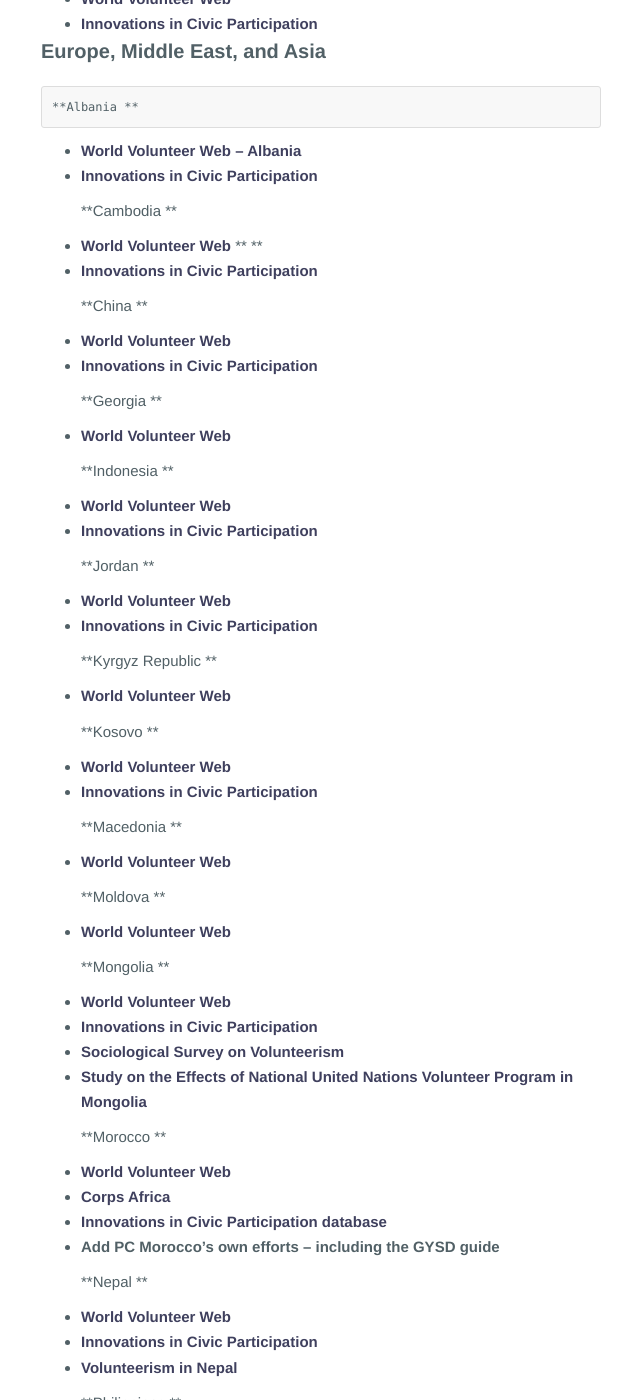
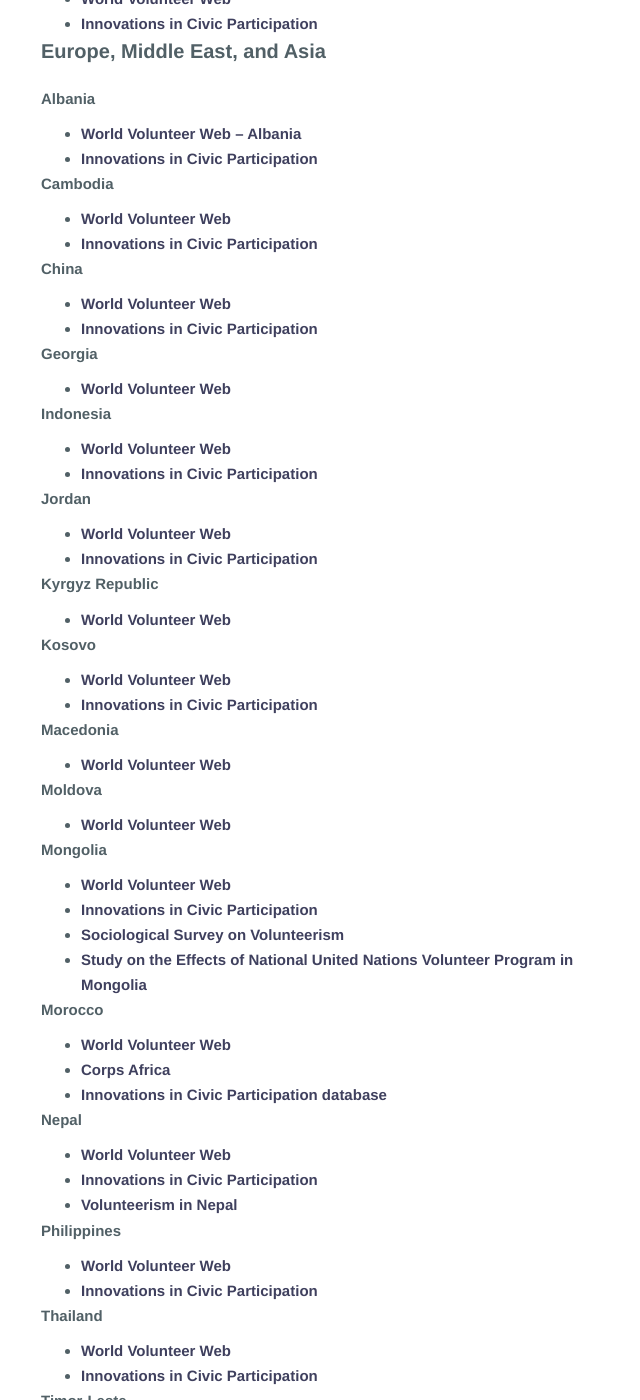
Before and after one commit to PeaceCorps/Volunteerism-Toolkit, a Jekyll site: the page built from _posts/2015-02-03-Service-Examples.md, in a window 1280 px wide and 1400 px high, scrolled down 2360 px. Shown: the whole window, without its empty margins (319-959 px from the left). Built offline with Jekyll 4.4.1, drawn with Linux system fonts in a browser that asks for light colours; Markdown is read by kramdown in place of the engine named in the settings; some of the changed text lies outside the part shown.

Commit message:
Update 2015-02-03-Service-Examples.md

```diff
--- a/_posts/2015-02-03-Service-Examples.md
+++ b/_posts/2015-02-03-Service-Examples.md
@@ -24,7 +24,7 @@
 **Comoros**
 *   [World Volunteer Web](http://www.worldvolunteerweb.org/browse/countries/comoros.html)
 
-**Ethiopia **
+**Ethiopia**
 *   [World Volunteer Web](http://www.worldvolunteerweb.org/browse/countries/ethiopia.html)
 
 **The Gambia**
@@ -67,7 +67,7 @@
 **Mozambique**
 *   [World Volunteer Web](http://www.worldvolunteerweb.org/browse/countries/mozambique.html)
 
-*Namibia**
+**Namibia**
 *   [World Volunteer Web](http://www.worldvolunteerweb.org/browse/countries/namibia.html)
 *   [Innovations in Civic Participation](http://www.icicp.org/resource-library/icp-publications/global-youth-service-database/africa-2/west-sub-saharan-africa/namibia/)
 
@@ -108,237 +108,141 @@
 
 ### **Europe, Middle East, and Asia**
 
-    **Albania **
+**Albania**
+*   [World Volunteer Web – Albania](http://www.worldvolunteerweb.org/browse/countries/albania.html)
+*   [Innovations in Civic Participation](http://www.icicp.org/resource-library/icp-publications/global-youth-service-database/europe-2/eastern-europe-and-commonwealth-of-independent-states/albania/)
 
-*   [World Volunteer Web – Albania](http://www.worldvolunteerweb.org/browse/countries/albania.html)
-*   [
-            Innovations in Civic Participation
-        ](http://www.icicp.org/resource-library/icp-publications/global-youth-service-database/europe-2/eastern-europe-and-commonwealth-of-independent-states/albania/)
+**Cambodia**
+*   [World Volunteer Web](http://www.worldvolunteerweb.org/browse/countries/cambodia.html)
+*   [Innovations in Civic Participation](http://www.icicp.org/resource-library/icp-publications/global-youth-service-database/asia-and-the-pacific/southeast-asia/cambodia/)
 
-    **Cambodia **
+**China**
+*   [World Volunteer Web](http://www.worldvolunteerweb.org/browse/countries/china.html)
+*   [Innovations in Civic Participation](http://www.icicp.org/resource-library/icp-publications/global-youth-service-database/asia-and-the-pacific/east-asia/china/)
 
-*   [World Volunteer Web](http://www.worldvolunteerweb.org/browse/countries/cambodia.html)
-        ** **
-*   [
-            Innovations in Civic Participation
-        ](http://www.icicp.org/resource-library/icp-publications/global-youth-service-database/asia-and-the-pacific/southeast-asia/cambodia/)
-
-    **China **
-
-*   [World Volunteer Web](http://www.worldvolunteerweb.org/browse/countries/china.html)
-*   [
-            Innovations in Civic Participation
-        ](http://www.icicp.org/resource-library/icp-publications/global-youth-service-database/asia-and-the-pacific/east-asia/china/)
-
-    **Georgia **
-
+**Georgia**
 *   [World Volunteer Web](http://www.worldvolunteerweb.org/browse/countries/georgia.html)
 
-    **Indonesia **
+**Indonesia**
+*   [World Volunteer Web](http://www.worldvolunteerweb.org/browse/countries/indonesia.html)
+*   [Innovations in Civic Participation](http://www.icicp.org/resource-library/icp-publications/global-youth-service-database/asia-and-the-pacific/southeast-asia/indonesia/)
 
-*   [World Volunteer Web](http://www.worldvolunteerweb.org/browse/countries/indonesia.html)
-*   [
-            Innovations in Civic Participation
-        ](http://www.icicp.org/resource-library/icp-publications/global-youth-service-database/asia-and-the-pacific/southeast-asia/indonesia/)
+**Jordan**
+*   [World Volunteer Web](http://www.worldvolunteerweb.org/browse/countries/jordan.html)
+*   [Innovations in Civic Participation](http://www.icicp.org/resource-library/icp-publications/global-youth-service-database/asia-and-the-pacific/west-asia-middle-east/jordan/)
 
-    **Jordan **
-
-*   [World Volunteer Web](http://www.worldvolunteerweb.org/browse/countries/jordan.html)
-*   [
-            Innovations in Civic Participation
-        ](http://www.icicp.org/resource-library/icp-publications/global-youth-service-database/asia-and-the-pacific/west-asia-middle-east/jordan/)
-
-    **Kyrgyz Republic **
-
+**Kyrgyz Republic**
 *   [World Volunteer Web](http://www.worldvolunteerweb.org/browse/countries/kyrgyzstan.html)
 
-    **Kosovo **
+**Kosovo**
+*   [World Volunteer Web](http://www.worldvolunteerweb.org/browse/countries/kosovo-all-references-to-kosovo-on-this-website-are-made-in-the-context-of-un-security-council-resolution-1244-1999.html)
+*   [Innovations in Civic Participation](http://www.icicp.org/resource-library/icp-publications/global-youth-service-database/europe-2/eastern-europe-and-commonwealth-of-independent-states/kosovo/)
 
-*   [
-            World Volunteer Web
-        ](http://www.worldvolunteerweb.org/browse/countries/kosovo-all-references-to-kosovo-on-this-website-are-made-in-the-context-of-un-security-council-resolution-1244-1999.html)
-*   [
-            Innovations in Civic Participation
-        ](http://www.icicp.org/resource-library/icp-publications/global-youth-service-database/europe-2/eastern-europe-and-commonwealth-of-independent-states/kosovo/)
-
-    **Macedonia **
-
+**Macedonia**
 *   [World Volunteer Web](http://www.worldvolunteerweb.org/browse/countries/macedonia-former-yugoslav-republic-of.html)
 
-    **Moldova **
-
+**Moldova**
 *   [World Volunteer Web](http://www.worldvolunteerweb.org/browse/countries/moldova-republic-of.html)
 
-    **Mongolia **
-
+**Mongolia**
 *   [World Volunteer Web](http://www.worldvolunteerweb.org/browse/countries/mongolia.html)
-*   [
-            Innovations in Civic Participation
-        ](http://www.icicp.org/resource-library/icp-publications/global-youth-service-database/asia-and-the-pacific/east-asia/mongolia/)
-        **<u></u>**
-*   [
-            Sociological Survey on Volunteerism
-        ](http://www.worldvolunteerweb.org/resources/research-reports/national/doc/sociological-survey-on-volunteerism.html)
-        **<u></u>**
+*   [Innovations in Civic Participation](http://www.icicp.org/resource-library/icp-publications/global-youth-service-database/asia-and-the-pacific/east-asia/mongolia/)
+*   [Sociological Survey on Volunteerism](http://www.worldvolunteerweb.org/resources/research-reports/national/doc/sociological-survey-on-volunteerism.html)
 *   [Study on the Effects of National United Nations Volunteer Program in Mongolia](http://csd.wustl.edu/Publications/Documents/RP05-26.pdf)
 
-    **Morocco **
-
+**Morocco**
 *   [World Volunteer Web](http://www.worldvolunteerweb.org/browse/countries/morocco.html)
 *   [Corps Africa](http://www.corpsafrica.org/)
-*   [
-            Innovations in Civic Participation database
-        ](http://www.icicp.org/resource-library/icp-publications/global-youth-service-database/africa-2/north-africa/morocco/)
-*   **Add PC Morocco’s own efforts – including the GYSD guide**
+*   [Innovations in Civic Participation database](http://www.icicp.org/resource-library/icp-publications/global-youth-service-database/africa-2/north-africa/morocco/)
 
-    **Nepal **
-
+**Nepal**
 *   [World Volunteer Web](http://www.worldvolunteerweb.org/browse/countries/nepal.html)
-*   [
-            Innovations in Civic Participation
-        ](http://www.icicp.org/resource-library/icp-publications/global-youth-service-database/asia-and-the-pacific/south-asia-2/nepal/)
-        **<u></u>**
+*   [Innovations in Civic Participation](http://www.icicp.org/resource-library/icp-publications/global-youth-service-database/asia-and-the-pacific/south-asia-2/nepal/)
 *   [Volunteerism in Nepal](http://www.worldvolunteerweb.org/resources/research-reports/national/doc/volunteerism-in-nepal.html)
 
-    **Philippines **
+**Philippines**
+*   [World Volunteer Web](http://www.worldvolunteerweb.org/browse/countries/philippines.html)
+*   [Innovations in Civic Participation](http://www.icicp.org/resource-library/icp-publications/global-youth-service-database/asia-and-the-pacific/southeast-asia/the-philippines/)
 
-*   [World Volunteer Web](http://www.worldvolunteerweb.org/browse/countries/philippines.html)
-*   [
-            Innovations in Civic Participation
-        ](http://www.icicp.org/resource-library/icp-publications/global-youth-service-database/asia-and-the-pacific/southeast-asia/the-philippines/)
+**Thailand**
+*   [World Volunteer Web](http://www.worldvolunteerweb.org/browse/countries/thailand.html)
+*   [Innovations in Civic Participation](http://www.icicp.org/resource-library/icp-publications/global-youth-service-database/asia-and-the-pacific/southeast-asia/thailand/)
 
-    **Thailand **
-
-*   [World Volunteer Web](http://www.worldvolunteerweb.org/browse/countries/thailand.html)
-*   [
-            Innovations in Civic Participation
-        ](http://www.icicp.org/resource-library/icp-publications/global-youth-service-database/asia-and-the-pacific/southeast-asia/thailand/)
-
-    **Timor-Leste **
-
+**Timor-Leste**
 *   [World Volunteer Web](http://www.worldvolunteerweb.org/browse/countries/timor-leste.html)
-*   [
-            Innovations in Civic Participation
-        ](http://www.icicp.org/resource-library/icp-publications/global-youth-service-database/asia-and-the-pacific/southeast-asia/timor-leste/)
+*   [Innovations in Civic Participation](http://www.icicp.org/resource-library/icp-publications/global-youth-service-database/asia-and-the-pacific/southeast-asia/timor-leste/)
 
 ### **Inter-America and Pacific**
 
-    **Antigua &amp; Barbuda**
-
+**Antigua & Barbuda**
 *   [World Volunteer Web](http://www.worldvolunteerweb.org/browse/countries/antigua-and-barbuda.html)
 
-    **Belize**
-
+**Belize**
 *   [World Volunteer Web](http://www.worldvolunteerweb.org/browse/countries/belize.html)
 
-    **Colombia**
+**Colombia**
+*   [World Volunteer Web](http://www.worldvolunteerweb.org/browse/countries/colombia.html)
+*   [Innovations in Civic Participation](http://www.icicp.org/resource-library/icp-publications/global-youth-service-database/americas/south-america/colombia/)
 
-*   [World Volunteer Web](http://www.worldvolunteerweb.org/browse/countries/colombia.html)
-*   [
-            Innovations in Civic Participation
-        ](http://www.icicp.org/resource-library/icp-publications/global-youth-service-database/americas/south-america/colombia/)
+**Costa Rica**
+*   [World Volunteer Web](http://www.worldvolunteerweb.org/browse/countries/costa-rica.html)
+*   [Innovations in Civic Participation](http://www.icicp.org/resource-library/icp-publications/global-youth-service-database/americas/central-america/costa-rica/)
 
-    **Costa Rica**
+**Dominican Republic**
+*   [World Volunteer Web](http://www.worldvolunteerweb.org/browse/countries/dominican-republic.html)
+*   [Innovations in Civic Participation](http://www.icicp.org/resource-library/icp-publications/global-youth-service-database/americas/caribbean/dominican-republic/)
 
-*   [World Volunteer Web](http://www.worldvolunteerweb.org/browse/countries/costa-rica.html)
-*   [
-            Innovations in Civic Participation
-        ](http://www.icicp.org/resource-library/icp-publications/global-youth-service-database/americas/central-america/costa-rica/)
-
-    **Dominican Republic**
-
-*   [World Volunteer Web](http://www.worldvolunteerweb.org/browse/countries/dominican-republic.html)
-*   [
-            Innovations in Civic Participation
-        ](http://www.icicp.org/resource-library/icp-publications/global-youth-service-database/americas/caribbean/dominican-republic/)
-
-    **Ecuador **
-
+**Ecuador**
 *   [World Volunteer Web](http://www.worldvolunteerweb.org/browse/countries/ecuador.html)
 
-    **El Salvador **
-
+**El Salvador**
 *   [World Volunteer Web](http://www.worldvolunteerweb.org/browse/countries/el-salvador.html)
 
-    · PC El Salvador Service Learning resource
-
-    **Fiji **
-
+**Fiji**
 *   [World Volunteer Web](http://www.worldvolunteerweb.org/browse/countries/fiji.html)
 *   [Innovations in Civic Participation](http://www.icicp.org/resource-library/icp-publications/global-youth-service-database/oceania/fiji/)
 
-    **Guatemala **
+**Guatemala**
+*   [World Volunteer Web](http://www.worldvolunteerweb.org/browse/countries/guatemala.html)
+*   [Innovations in Civic Participation](http://www.icicp.org/resource-library/icp-publications/global-youth-service-database/americas/central-america/guatemala/)
 
-*   [World Volunteer Web](http://www.worldvolunteerweb.org/browse/countries/guatemala.html)
-*   [
-            Innovations in Civic Participation
-        ](http://www.icicp.org/resource-library/icp-publications/global-youth-service-database/americas/central-america/guatemala/)
-
-    **Guyana **
-
+**Guyana**
 *   [World Volunteer Web](http://www.worldvolunteerweb.org/browse/countries/guyana.html)
 
-    **Jamaica **
+**Jamaica**
+*   [World Volunteer Web](http://www.worldvolunteerweb.org/browse/countries/jamaica.html)
+*   [Innovations in Civic Participation](http://www.icicp.org/resource-library/icp-publications/global-youth-service-database/americas/caribbean/jamaica/)
 
-*   [World Volunteer Web](http://www.worldvolunteerweb.org/browse/countries/jamaica.html)
-*   [
-            Innovations in Civic Participation
-        ](http://www.icicp.org/resource-library/icp-publications/global-youth-service-database/americas/caribbean/jamaica/)
+**Mexico**
+*   [World Volunteer Web](http://www.worldvolunteerweb.org/browse/countries/mexico.html)
+*   [Innovations in Civic Participation](http://www.icicp.org/resource-library/icp-publications/global-youth-service-database/americas/north-america/mexico/)
 
-    **Mexico **
-
-*   [World Volunteer Web](http://www.worldvolunteerweb.org/browse/countries/mexico.html)
-*   [
-            Innovations in Civic Participation
-        ](http://www.icicp.org/resource-library/icp-publications/global-youth-service-database/americas/north-america/mexico/)
-
-    **Micronesia **
-
+**Micronesia**
 *   [World Volunteer Web](http://www.worldvolunteerweb.org/browse/countries/micronesia-federated-states-of.html)
 
-    **Nicaragua**
+**Nicaragua**
+*   [World Volunteer Web](http://www.worldvolunteerweb.org/browse/countries/nicaragua.html)
+*   [Social Volunteerism in Nicaragua](http://www.worldvolunteerweb.org/resources/research-reports/national/doc/social-volunteerism-in-nicaragua.html)
 
-*   [World Volunteer Web](http://www.worldvolunteerweb.org/browse/countries/nicaragua.html)
-*   [
-            Social Volunteerism in Nicaragua
-        ](http://www.worldvolunteerweb.org/resources/research-reports/national/doc/social-volunteerism-in-nicaragua.html)
+**Panama**
+*   [World Volunteer Web](http://www.worldvolunteerweb.org/browse/countries/panama.html)
+*   [Innovations in Civic Participation](http://www.icicp.org/resource-library/icp-publications/global-youth-service-database/americas/central-america/panama/)
 
-    **Panama **
-
-*   [World Volunteer Web](http://www.worldvolunteerweb.org/browse/countries/panama.html)
-*   [
-            Innovations in Civic Participation
-        ](http://www.icicp.org/resource-library/icp-publications/global-youth-service-database/americas/central-america/panama/)
-
-    **Paraguay **
-
+**Paraguay**
 *   [World Volunteer Web](http://www.worldvolunteerweb.org/browse/countries/paraguay.html)
 
-    **Peru **
-
+**Peru**
 *   [World Volunteer Web](http://www.worldvolunteerweb.org/browse/countries/peru.html)
 
-    **Saint Lucia**
+**Saint Lucia**
+*   [World Volunteer Web](http://www.worldvolunteerweb.org/browse/countries/saint-lucia.html)
+*   [Innovations in Civic Participation](http://www.icicp.org/resource-library/icp-publications/global-youth-service-database/americas/caribbean/saint-lucia/)
 
-*   [World Volunteer Web](http://www.worldvolunteerweb.org/browse/countries/saint-lucia.html)
-*   [
-            Innovations in Civic Participation
-        ](http://www.icicp.org/resource-library/icp-publications/global-youth-service-database/americas/caribbean/saint-lucia/)
-
-    **Samoa **
-
+**Samoa**
 *   [World Volunteer Web](http://www.worldvolunteerweb.org/browse/countries/samoa.html)
 
-    **Tonga **
-
+**Tonga**
 *   [Innovations in Civic Participation](http://www.icicp.org/resource-library/icp-publications/global-youth-service-database/oceania/tonga/)
 
-    **Vanuatu **
-
+**Vanuatu**
 *   [World Volunteer Web](http://www.worldvolunteerweb.org/browse/countries/vanuatu.html)
-
-    ** **
-
-**
-
-**
```
